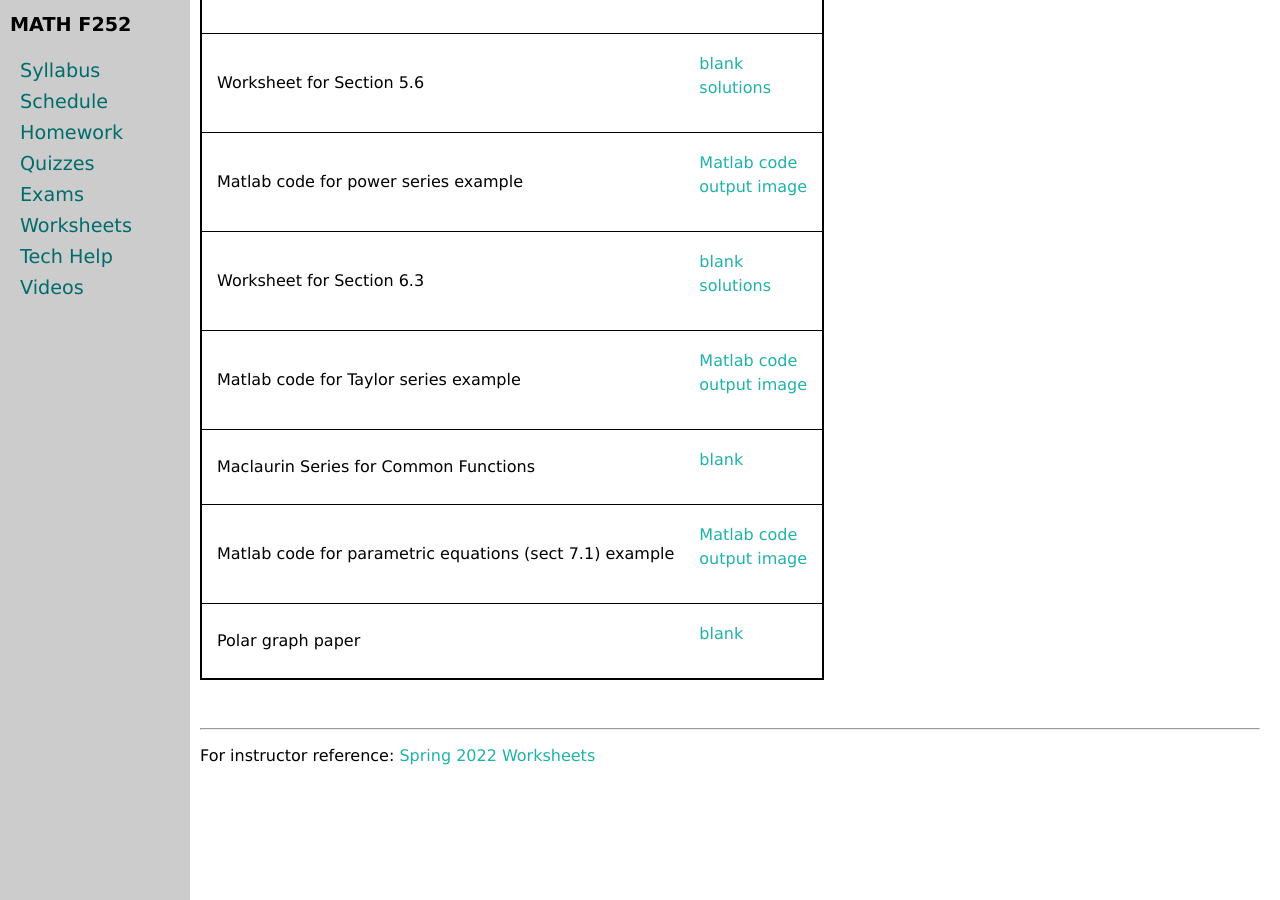
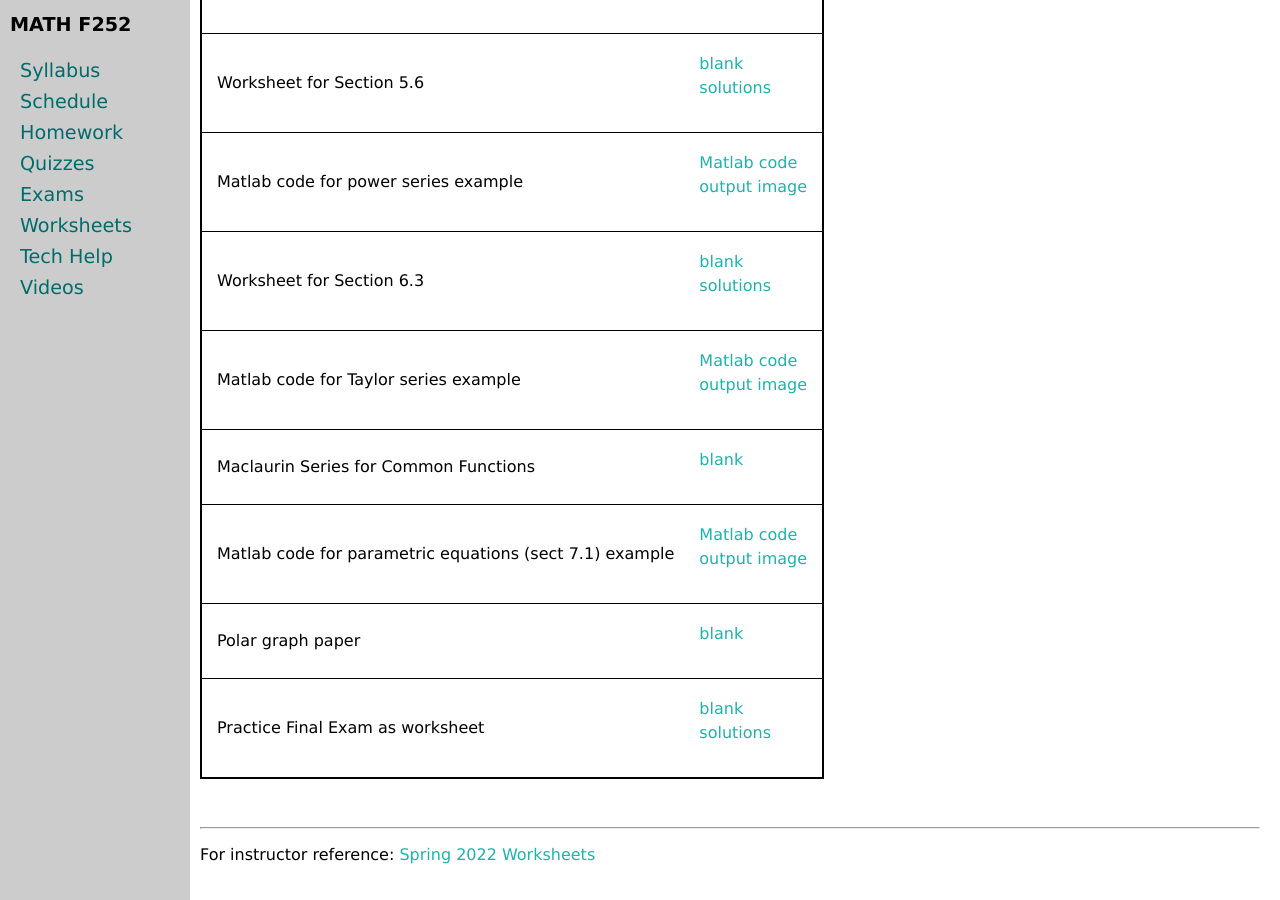
Before and after one commit to uaf-math/calc2, a Jekyll site: the page built from worksheets.md, in a window 1280 px wide and 900 px high, scrolled down 844 px. Built offline with Jekyll 4.4.1, drawn with Linux system fonts in a browser that asks for light colours.

Commit message:
post tomorrow worksheet

```diff
--- a/_data/worksheets.yml
+++ b/_data/worksheets.yml
@@ -40,3 +40,6 @@ worksheets:
   image: matlab/pretty5.pdf
 - name: Polar graph paper
   blank: polar.pdf
+- name: Practice Final Exam as worksheet
+  blank: finalF20compact.pdf
+  solutions: ../../exams/F20/final-solns.pdf
```
Also changed, not shown: 3 other files.
